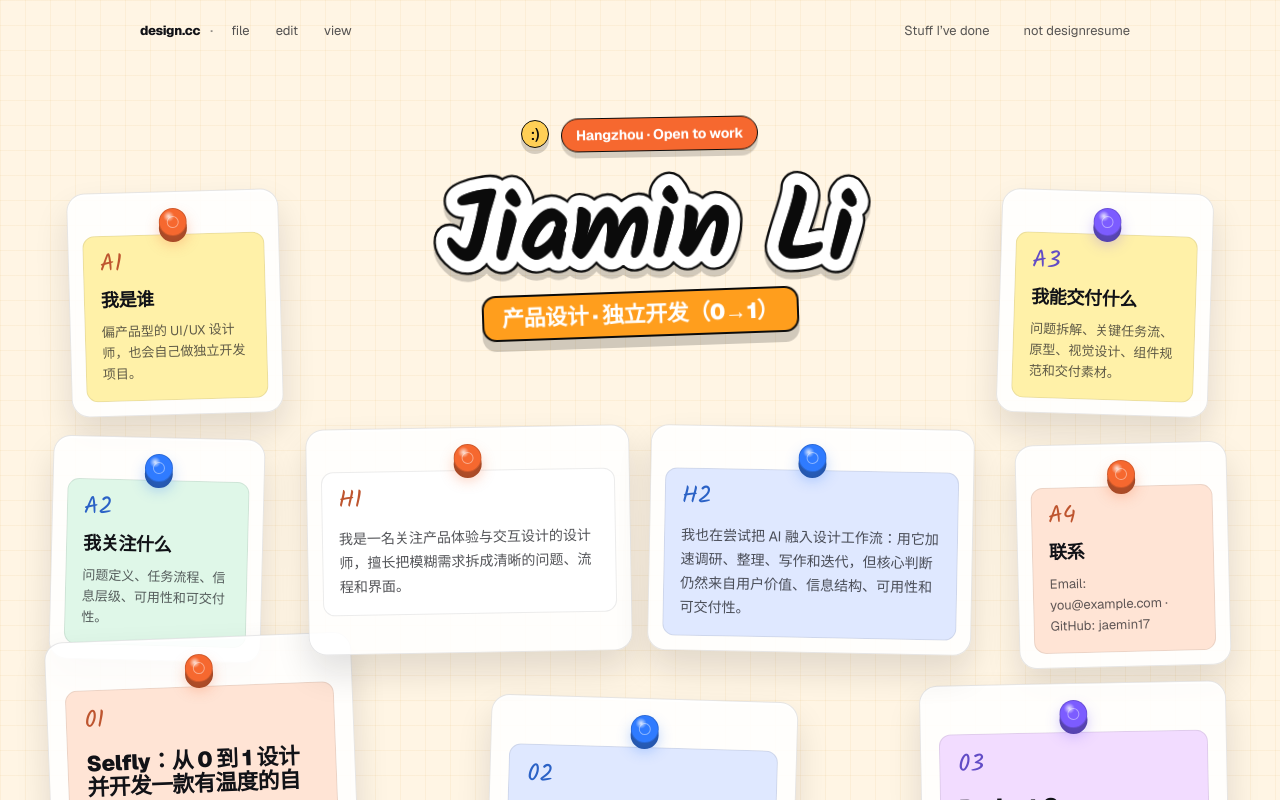
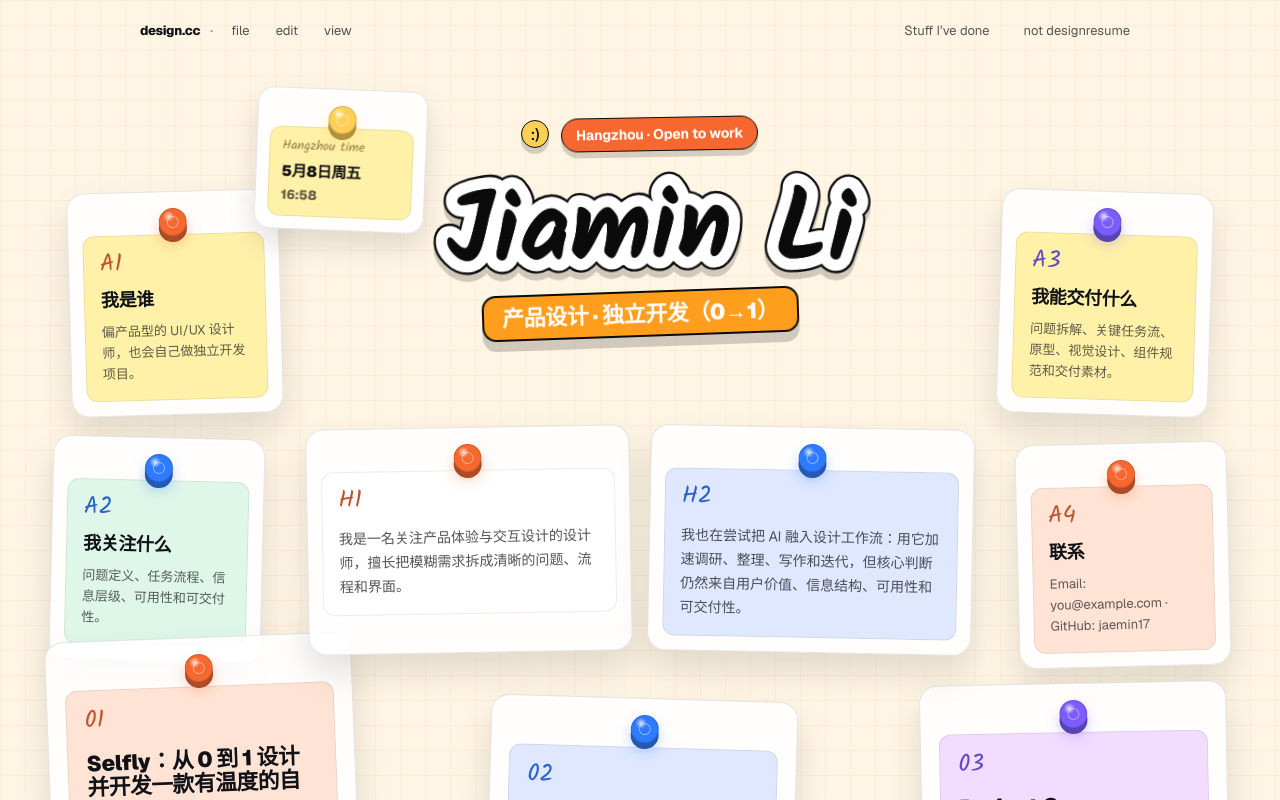
Before and after one commit to jaemin17/jaemin-portfolio, a Next.js app: page / in a window 1280 px wide. Shown: the top 800 px of the page. Built offline with nearby package versions, Linux system fonts and the light colour scheme.

Commit message:
Add current date note to homepage wall

```diff
--- /dev/null
+++ b/src/app/TodayStamp.tsx
@@ -0,0 +1,45 @@
+"use client";
+
+import { useEffect, useState } from "react";
+import styles from "./page.module.css";
+
+function formatHangzhouTime(date: Date) {
+  const dateText = new Intl.DateTimeFormat("zh-CN", {
+    timeZone: "Asia/Shanghai",
+    month: "long",
+    day: "numeric",
+    weekday: "short",
+  }).format(date);
+
+  const timeText = new Intl.DateTimeFormat("zh-CN", {
+    timeZone: "Asia/Shanghai",
+    hour: "2-digit",
+    minute: "2-digit",
+    hour12: false,
+  }).format(date);
+
+  return { dateText, timeText };
+}
+
+export function TodayStamp() {
+  const [now, setNow] = useState(() => new Date());
+
+  useEffect(() => {
+    const timer = window.setInterval(() => setNow(new Date()), 60_000);
+
+    return () => window.clearInterval(timer);
+  }, []);
+
+  const { dateText, timeText } = formatHangzhouTime(now);
+
+  return (
+    <aside className={styles.todayStamp} aria-label="今日时间">
+      <span className={styles.pin} aria-hidden="true" />
+      <time className={styles.todayNote} dateTime={now.toISOString()} suppressHydrationWarning>
+        <span className={styles.todayLabel}>Hangzhou time</span>
+        <span className={styles.todayDate}>{dateText}</span>
+        <span className={styles.todayTime}>{timeText}</span>
+      </time>
+    </aside>
+  );
+}
--- a/src/app/page.module.css
+++ b/src/app/page.module.css
@@ -348,6 +348,56 @@
   font-size: 13px;
 }
 
+.todayStamp {
+  --note-rotation: 2.3deg;
+  --note-accent: #fff1a8;
+  --pin-color: #ffcf56;
+  position: absolute;
+  top: -6px;
+  left: clamp(180px, 16vw, 280px);
+  z-index: 4;
+  width: 170px;
+  padding: 38px 12px 12px;
+  border: 1px solid rgba(17, 18, 23, 0.1);
+  border-radius: 16px;
+  background: rgba(255, 255, 255, 0.9);
+  box-shadow:
+    0 14px 28px rgba(17, 18, 23, 0.12),
+    0 2px 0 rgba(255, 255, 255, 0.8) inset;
+  transform: rotate(var(--note-rotation));
+}
+
+.todayNote {
+  display: flex;
+  flex-direction: column;
+  padding: 12px;
+  border: 1px solid rgba(17, 18, 23, 0.08);
+  border-radius: 12px;
+  background: var(--note-accent);
+}
+
+.todayLabel {
+  color: color-mix(in oklab, var(--pin-color) 60%, #111217);
+  font-size: 13px;
+  line-height: 1;
+  font-family: var(--font-kalam), var(--font-geist-sans), system-ui, sans-serif;
+}
+
+.todayDate {
+  margin-top: 10px;
+  font-size: 15px;
+  font-weight: 850;
+  line-height: 1.2;
+  letter-spacing: -0.02em;
+}
+
+.todayTime {
+  margin-top: 6px;
+  color: rgba(17, 18, 23, 0.68);
+  font-size: 13px;
+  font-weight: 750;
+}
+
 .heroCopyNotes {
   margin: 92px auto 0;
   display: grid;
@@ -411,6 +461,10 @@
   .infoItem {
     width: min(22vw, 206px);
   }
+
+  .todayStamp {
+    left: 180px;
+  }
 }
 
 @media (max-width: 920px) {
@@ -433,6 +487,14 @@
     grid-template-columns: repeat(2, minmax(0, 1fr));
     gap: 16px;
     margin-top: 10px;
+  }
+
+  .todayStamp {
+    position: relative;
+    top: auto;
+    right: auto;
+    width: 220px;
+    margin: 8px auto 20px;
   }
 
   .infoItem,
@@ -481,6 +543,7 @@
 
   .heroCopyItem,
   .heroCopyItem:nth-child(2),
+  .todayStamp,
   .infoItem,
   .infoItem:nth-child(1),
   .infoItem:nth-child(2),
--- a/src/app/page.tsx
+++ b/src/app/page.tsx
@@ -2,6 +2,7 @@ import Link from "next/link";
 import { projects } from "@/content/projects";
 import { SiteHeader } from "@/components/SiteHeader";
 import { StickerTitle } from "@/components/StickerTitle";
+import { TodayStamp } from "./TodayStamp";
 import styles from "./page.module.css";
 
 const infoNotes = [
@@ -72,6 +73,8 @@ export default function Home() {
             </div>
           </header>
 
+          <TodayStamp />
+
           <div id="about" className={styles.infoNotes} aria-label="关于我">
             {infoNotes.map((note) => (
               <article key={note.id} id={note.id} className={styles.infoItem}>
```
